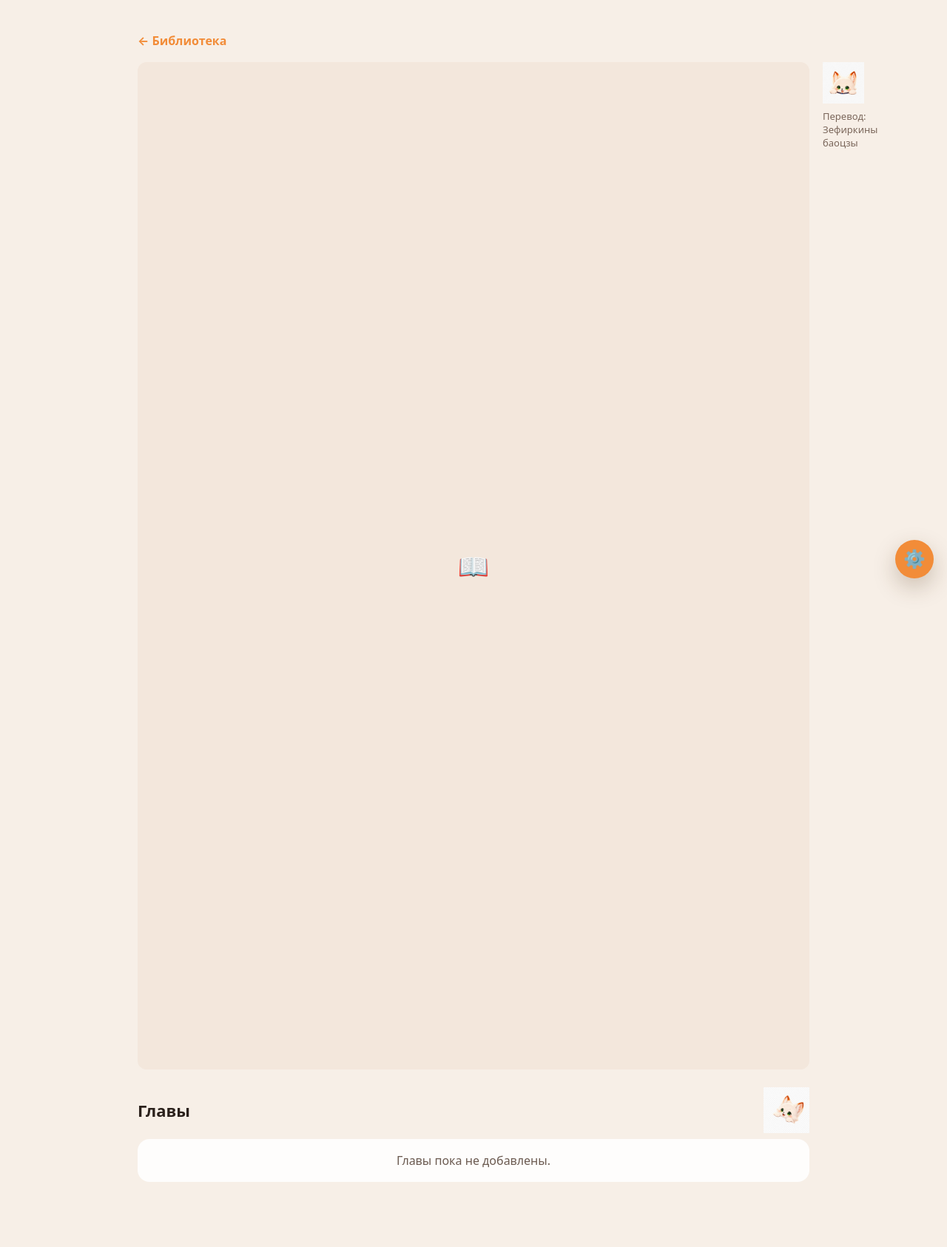
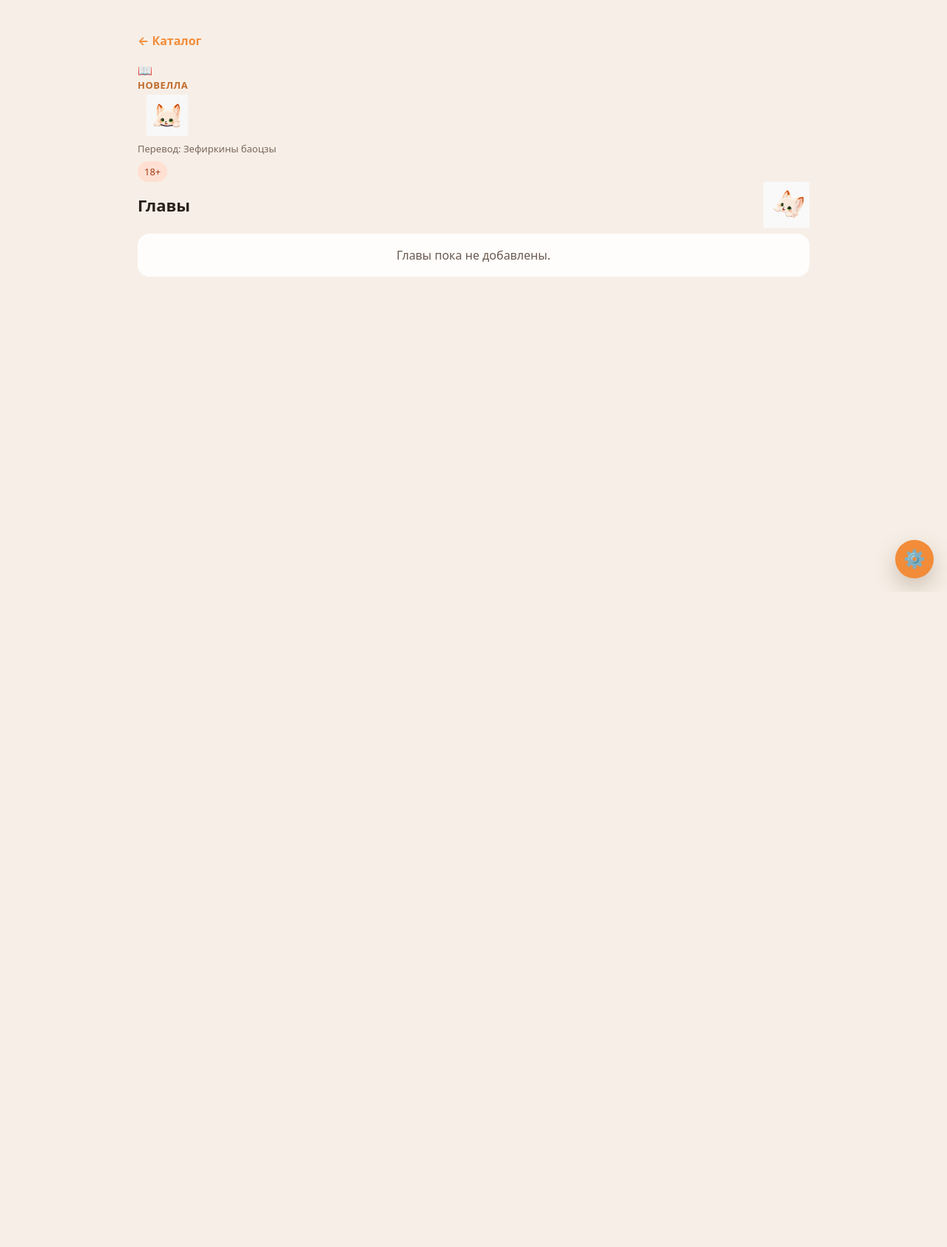
Before and after one commit to RogerReindeer/telegram-mini-app, a FastAPI app: template templates/novel.html in a window 1280 px wide. Shown: the top 1686 px of the page at 74% size. After the commit the page ends 800 px from the top, so only its background shows below. Run offline with FastAPI, Linux system fonts and the light colour scheme; the template is opened without the code that fills it, so the values that code supplies are empty; some libraries are stand-ins or nearby versions.

Commit message:
Update novel.html

```diff
--- a/templates/novel.html
+++ b/templates/novel.html
@@ -3,35 +3,41 @@
 <head>
   <meta charset="UTF-8" />
   <meta name="viewport" content="width=device-width, initial-scale=1.0" />
+
   <title>{{ novel.title }} — {{ app_title }}</title>
 
   <link rel="stylesheet" href="/static/style.css" />
   <script src="https://telegram.org/js/telegram-web-app.js"></script>
 </head>
 
-<body>
+<body class="page-novel">
   <main class="page page-top">
-    <section class="reader-layout">
-      <a class="back-link" href="/library">← Библиотека</a>
+    <section class="reader-layout title-layout">
+      <a class="back-link" href="/library">← Каталог</a>
 
-      <header class="novel-page-header">
+      <header class="title-hero">
         {% if novel.cover_url %}
-          <img class="novel-cover large" src="{{ novel.cover_url }}" alt="{{ novel.title }}">
-        {% else %}
-          <div class="novel-cover large placeholder">📖</div>
+          <div class="title-hero-bg" style="background-image: url('{{ novel.cover_url }}');"></div>
         {% endif %}
 
-        <div class="novel-page-info">
+        <div class="title-hero-content">
+          {% if novel.cover_url %}
+            <img class="title-cover" src="{{ novel.cover_url }}" alt="{{ novel.title }}">
+          {% else %}
+            <div class="title-cover placeholder">📖</div>
+          {% endif %}
+
+          <div class="title-info">
+            <div class="brand-kicker">Новелла</div>
+
             <div class="novel-page-title-line">
+              <h1>{{ novel.title }}</h1>
               <img class="inline-fox" src="/static/fox_peek.png" alt="Лисичка" data-fox>
-            <div>
-              <h1>{{ novel.title }}</h1>
+            </div>
 
             {% if novel.title_en %}
               <p class="novel-title-en">{{ novel.title_en }}</p>
             {% endif %}
-            </div>
-          </div>
 
             <div class="novel-meta translator-meta always-visible">
               Перевод: Зефиркины баоцзы
@@ -51,7 +57,7 @@
 
             <div class="novel-badges">
               {% if novel.total_chapters %}
-              <span class="badge">Всего глав: {{ novel.total_chapters }}</span>
+                <span class="badge">Глав: {{ novel.total_chapters }}</span>
               {% endif %}
 
               {% if novel.translated_chapters %}
@@ -61,6 +67,9 @@
               {% if novel.progress_percent %}
                 <span class="badge">Готово: {{ novel.progress_percent }}%</span>
               {% endif %}
+
+              <span class="badge age-meta">18+</span>
+            </div>
           </div>
         </div>
       </header>
```
Lines whose indentation alone changed are shown as unchanged.
